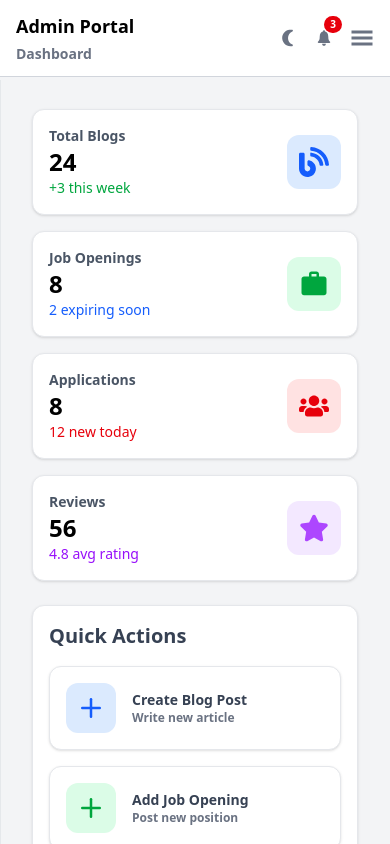
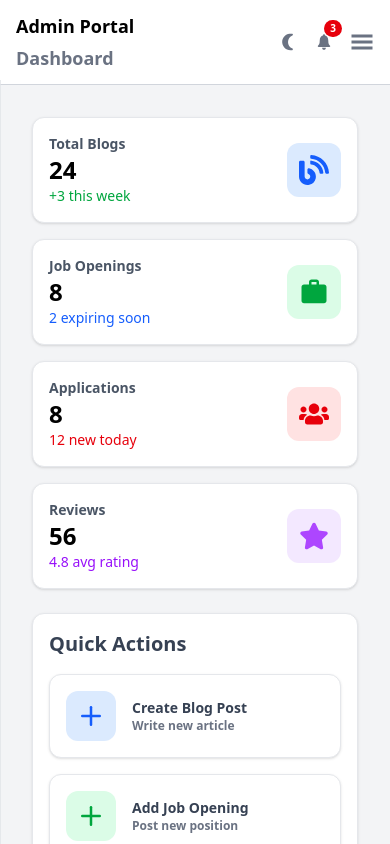
Before and after one commit to Collabority/cl-adminfrontend, a React (Vite) app: page / in a window 390 px wide. Built offline with nearby package versions, Linux system fonts and the light colour scheme.

Commit message:
added changes in navbar

```diff
--- a/src/components/Navbar.jsx
+++ b/src/components/Navbar.jsx
@@ -1,16 +1,13 @@
 import React, { useContext } from "react";
 import { MdNightlightRound } from "react-icons/md";
-import { MdOutlineLightMode } from "react-icons/md";
-
 import { IoIosNotifications } from "react-icons/io";
 import { GiHamburgerMenu } from "react-icons/gi";
 import { RxCross2 } from "react-icons/rx";
 import { AppContext } from "../context/AppContext";
 
 const Navbar = () => {
-  const { activeTab, isSidebarOpen, setIsSidebarOpen, darkMode, setDarkMode } =
-    useContext(AppContext);
-  console.log(darkMode);
+  const { activeTab, isSidebarOpen, setIsSidebarOpen } = useContext(AppContext);
+
   const toggleSidebar = () => {
     setIsSidebarOpen(!isSidebarOpen);
   };
@@ -22,24 +19,14 @@ const Navbar = () => {
         <h1 className="text-lg  sm:text-xl md:text-2xl font-bold text-black">
           Admin Portal
         </h1>
-        <p className="text-sm  sm:text-base sm:w-5/12 text-gray-500 font-bold">
+        <p className="text-lg  sm:text-base sm:w-5/12 text-gray-500 font-bold">
           {activeTab}
         </p>
       </div>
 
       {/* Right: Icons */}
       <div className="flex items-center gap-4 sm:gap-6">
-        {darkMode ? (
-          <MdOutlineLightMode
-            onClick={() => setDarkMode((prev) => !prev)}
-            className="text-gray-500 text-xl sm:text-2xl cursor-pointer"
-          />
-        ) : (
-          <MdNightlightRound
-            onClick={() => setDarkMode((prev) => !prev)}
-            className="text-gray-500 text-xl sm:text-2xl cursor-pointer"
-          />
-        )}
+        <MdNightlightRound className="text-gray-500 text-xl sm:text-2xl cursor-pointer" />
 
         {/* Notification with red dot */}
         <div className="relative">
```
